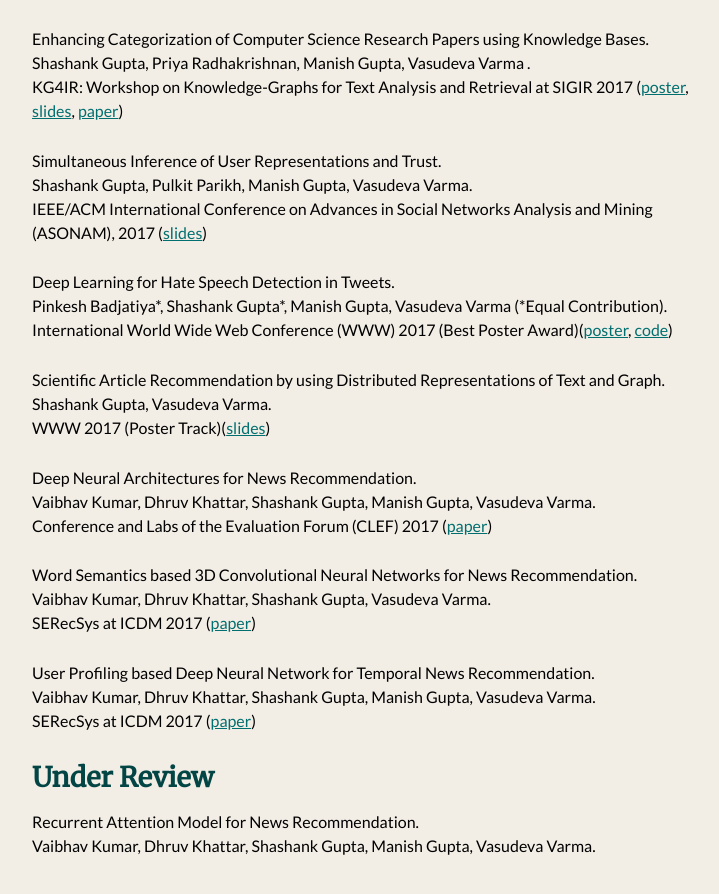
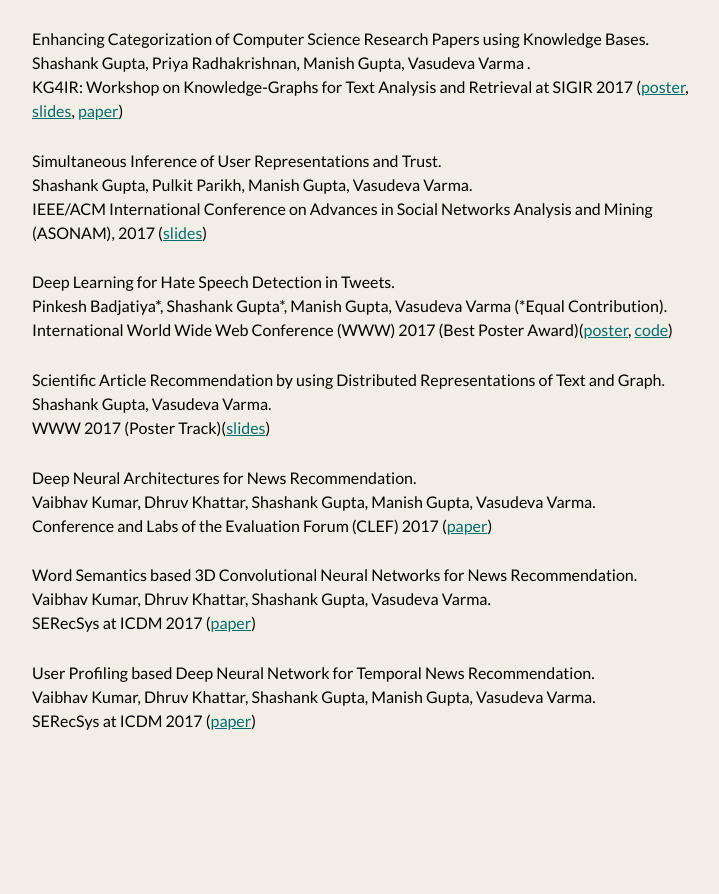
Before and after one commit to shashankg7/shashankg7.github.io, a Jekyll site: the page built from publications.md, in a window 1280 px wide and 900 px high, scrolled down 1377 px. Shown: the top 894 px of the window, without its empty margins (272-991 px from the left). Built offline with Jekyll 4.4.1, drawn with Linux system fonts in a browser that asks for light colours; nearby versions of some CDN libraries; our own code applies the rules of GitHub Pages for plain Markdown files; after the commit the page ends 2151 px from its top, so only the background shows below that.

Commit message:
Update publications.md

```diff
--- a/publications.md
+++ b/publications.md
@@ -73,8 +73,3 @@
 User Profiling based Deep Neural Network for Temporal News Recommendation. <br>
 Vaibhav Kumar, Dhruv Khattar, Shashank Gupta, Manish Gupta, Vasudeva Varma. <br>
 SERecSys at ICDM 2017 ([paper](https://drive.google.com/open?id=0B-7peEFiNjnUNVpieUtVRzBJWUk))
-
-
-## Under Review
-Recurrent Attention Model for News Recommendation. <br>
-Vaibhav Kumar, Dhruv Khattar, Shashank Gupta, Manish Gupta, Vasudeva Varma. <br>
```
